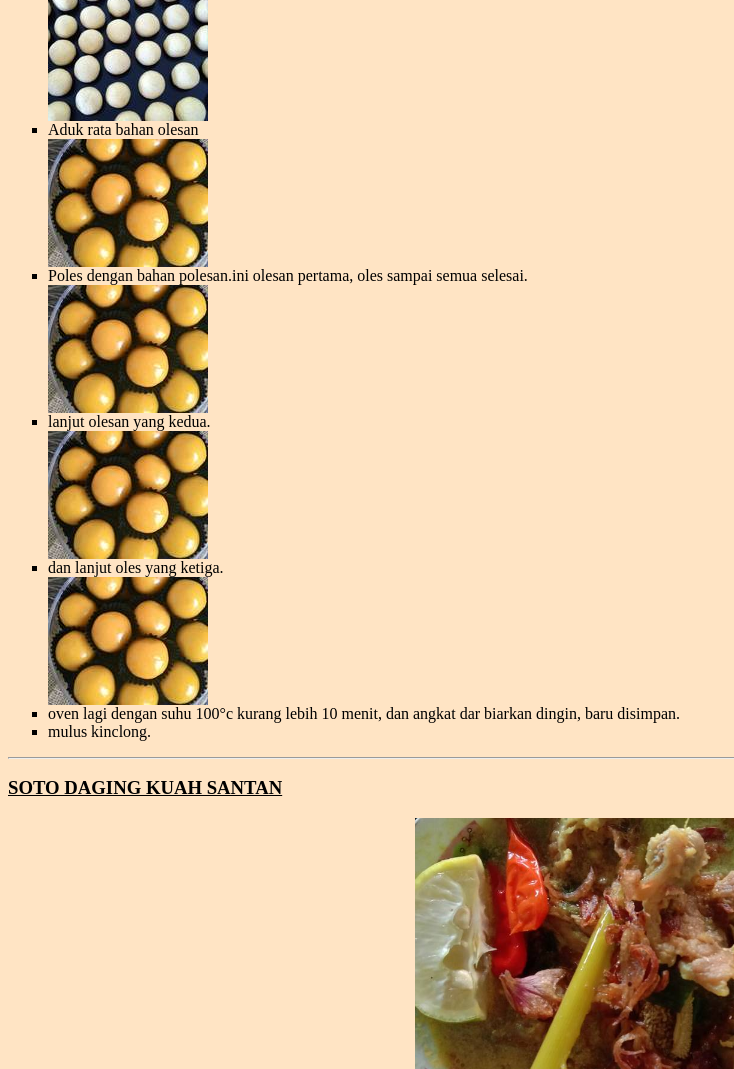
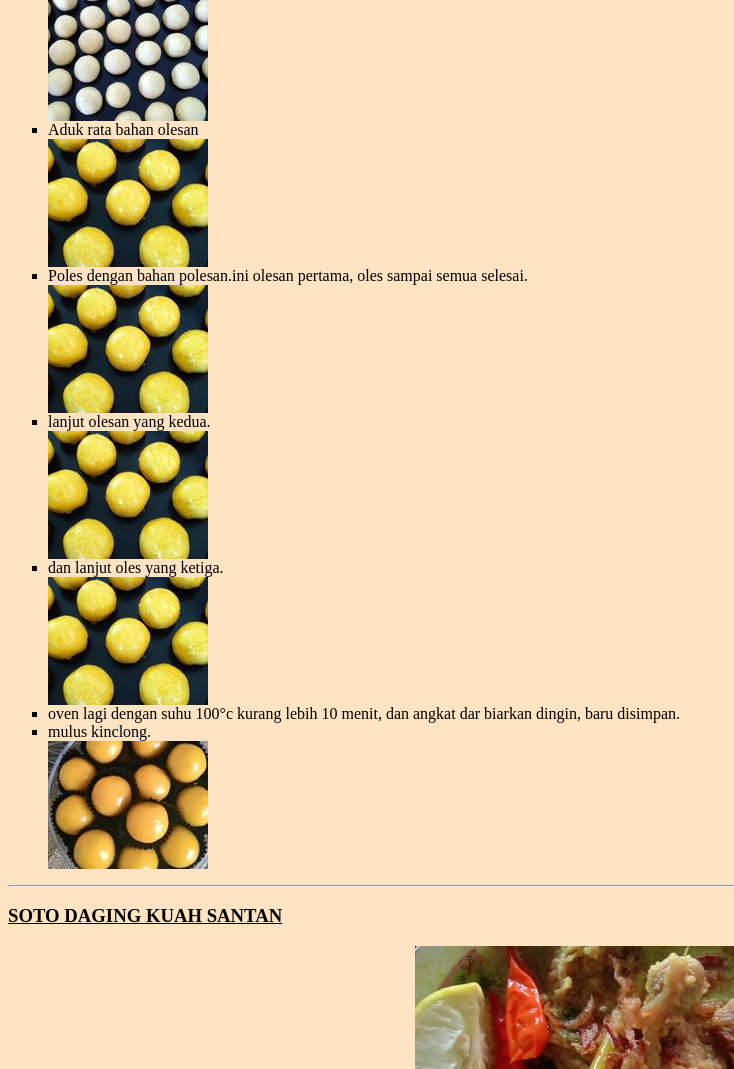
Before and after one commit to 180402017/nicholassaputra1.github.io, a plain HTML site: page index.html in a window 1280 px wide. Shown: the part 1240-2309 px from the top of the page, without its empty margins (0-734 px from the left). Drawn offline with Linux system fonts and the light colour scheme.

Commit message:
Update index.html

```diff
--- a/index.html
+++ b/index.html
@@ -42,15 +42,16 @@
 			<li>Oven dengan suhu 140°c. selama lebih kurang 30menit.</li>
 			<img src="8.jpeg">
 			<li>Aduk rata bahan olesan</li>
-			<img src="3.jpeg">
+			<img src="7.jpeg">
 			<li>Poles dengan bahan polesan.ini olesan pertama, oles sampai semua selesai.</li>
-			<img src="3.jpeg">
+			<img src="7.jpeg">
 			<li>lanjut olesan yang kedua.</li>
-			<img src="3.jpeg">
+			<img src="7.jpeg">
 			<li>dan lanjut oles yang ketiga.</li>
-			<img src="3.jpeg">
+			<img src="7.jpeg">
 			<li>oven lagi dengan suhu 100°c kurang lebih 10 menit, dan angkat dar biarkan dingin, baru disimpan.</li>
 			<li>mulus kinclong.</li>
+			<img src="3.jpeg">
 		</ul>
 
 
```
